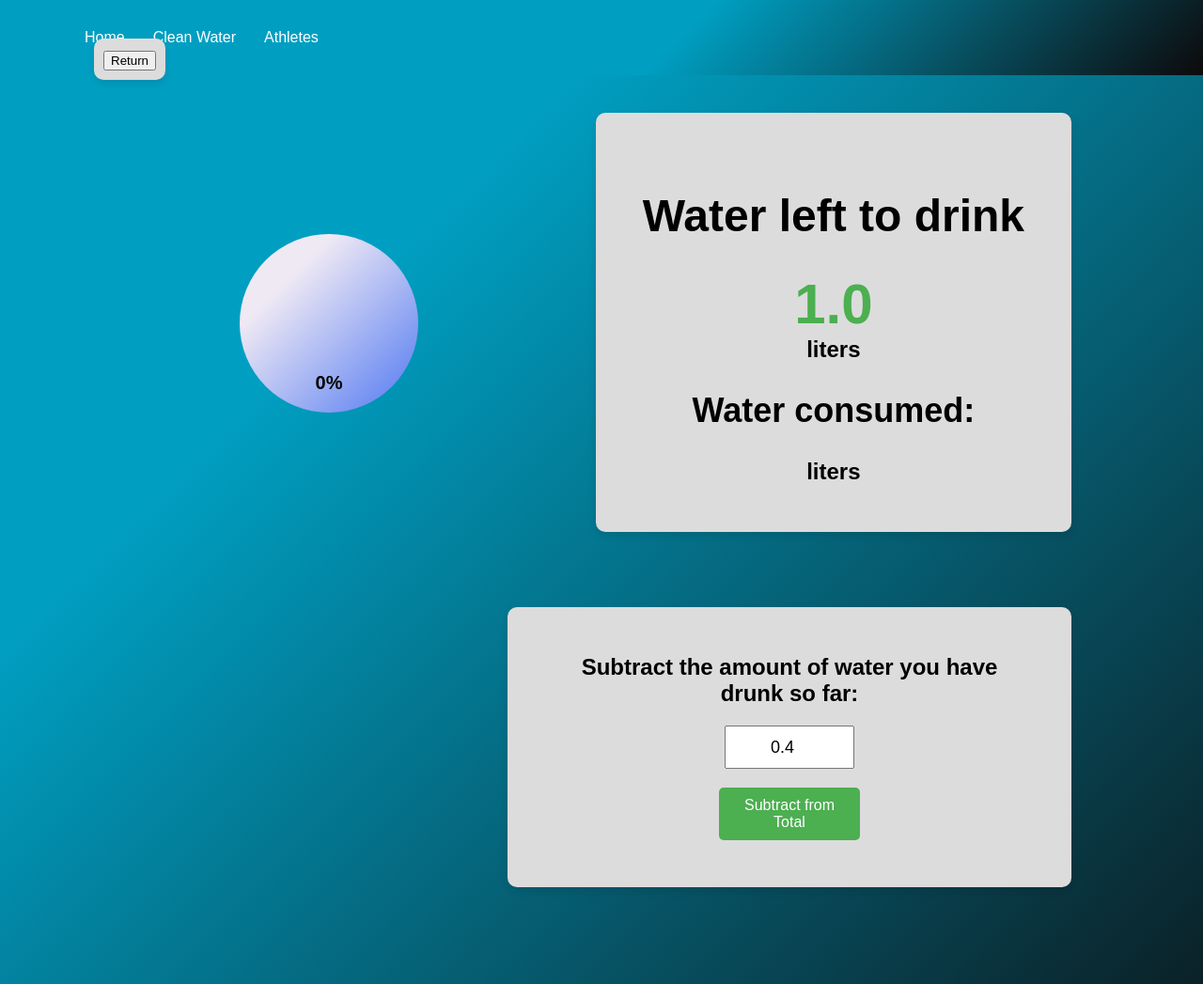
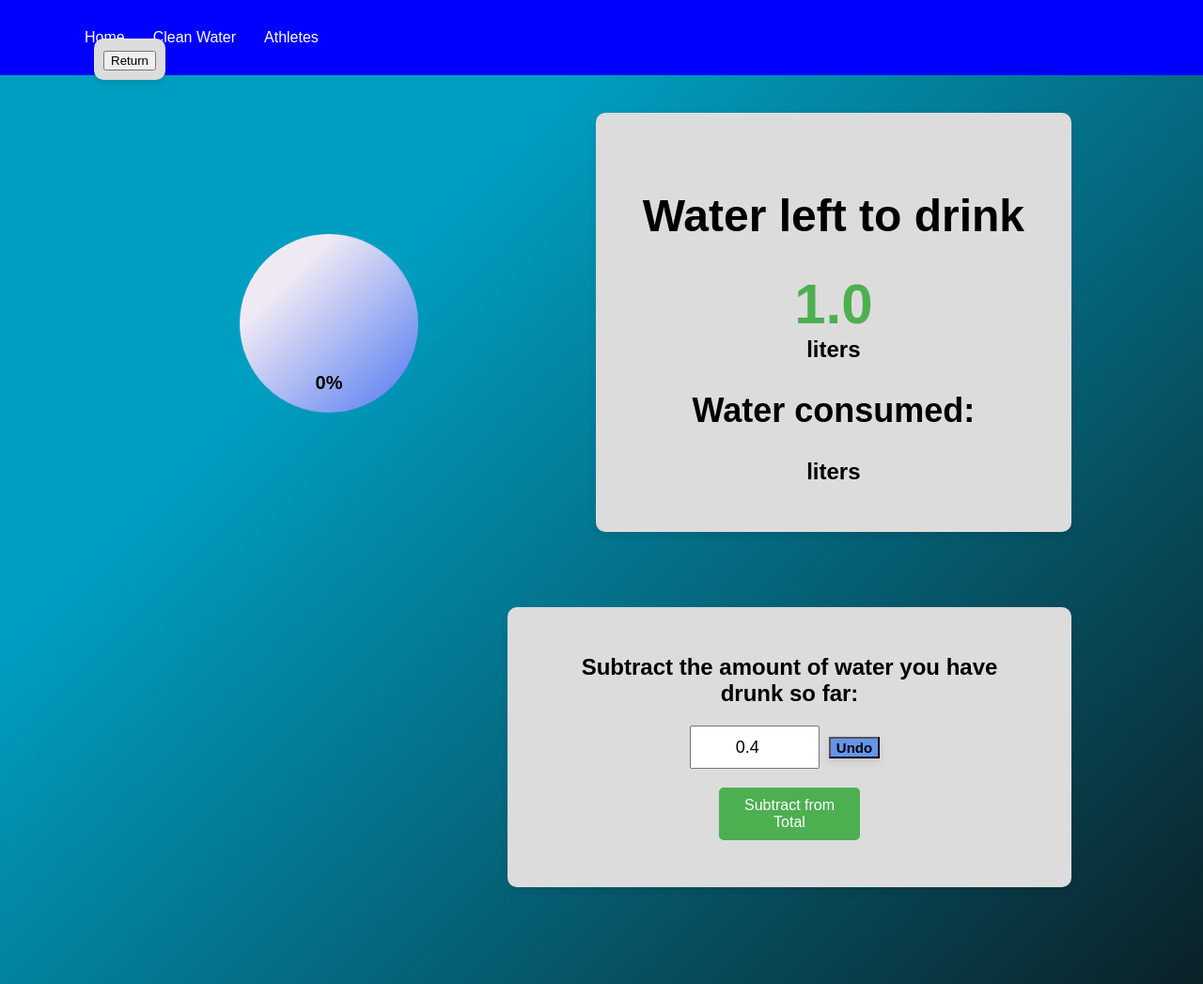
Before and after one commit to andresarriagadafuentes/DAT257GroupProject, a Flask app: page /waterintake in a window 1280 px wide. Shown: the top 1047 px of the page at 94% size. Run offline with Flask 3, Linux system fonts and the light colour scheme; the visitor is signed in with stand-in values (Sample User, id 1).

Commit message:
Undobutton

```diff
--- a/templates/waterintake.html
+++ b/templates/waterintake.html
@@ -84,8 +84,7 @@
     }
 
    header {
-    background-color: #0d0a0b;
-    background-image: linear-gradient(315deg, #0d0a0b  0%, #009fc2 44%);
+    background-color: blue;
     height: 80px;
     display: flex;
     justify-content: space-between;
@@ -133,6 +132,17 @@
       position: fixed;
     }
 
+    .undo {
+      font-size: 15px;
+      font-weight: bold;
+      margin: 10px;
+
+      float: right;
+      background-color: cornflowerblue;
+
+      box-shadow: 0 4px 8px rgba(0, 0, 0, 0.1);
+    }
+
   </style>
 </head>
 <body>
@@ -170,6 +180,7 @@
       Subtract the amount of water you have drunk so far:
       <div id="input-box">
         <input type="number" id="water-input" placeholder="Enter amount of water drank in liters" value="0.4" name="water_detractor">
+        <button class = "undo" id="Undo-button"> Undo </button>
       </div>
       <div>
         <button id="subtract-button">Subtract from Total</button>
@@ -302,12 +313,36 @@
     </svg>
   </div>
  <script>
-
+  const totalWaterIntake = '{{ water_intake }}';
   const waterIntake = '{{ water_intake }}';
   let waterConsumed = 0
   let remainingWaterIntake = parseFloat(waterIntake);
   const waterGoal = parseFloat(waterIntake);
   document.getElementById('water-intake').textContent = remainingWaterIntake.toFixed(1);
+
+  document.getElementById('Undo-button').addEventListener('click', () => {
+    const waterDrank = parseFloat(document.getElementById('water-input').value);
+    if (isNaN(waterDrank) || waterDrank <= 0) {
+      alert('Please enter a valid amount of water');
+    }
+
+    if (isNaN(waterDrank) || waterDrank >= 0) {
+      if (waterConsumed <= 0){alert("WaterConsumed is 0")}
+      else{
+        waterConsumed -= waterDrank;
+        if (waterConsumed < 0) {
+          waterConsumed = 0;
+          remainingWaterIntake = parseFloat(totalWaterIntake);
+          remainingWaterIntake += waterDrank;
+          document.getElementById('water-intake').textContent = remainingWaterIntake.toFixed(1);
+        }
+        else{
+        updatePercent()
+        remainingWaterIntake += waterDrank;
+        document.getElementById('water-intake').textContent = remainingWaterIntake.toFixed(1);
+      }
+      document.getElementById('water-consumed').textContent = waterConsumed.toFixed(2);
+  }}});
 
   document.getElementById('subtract-button').addEventListener('click', () => {
     const waterDrank = parseFloat(document.getElementById('water-input').value);
@@ -332,10 +367,7 @@
   });
 
   document.getElementById('percent').textContent = 0 + '%';
-
-
   let lastPercent = 0;
-
 
 function updateCircle(percent) {
   const circle = document.querySelector('circle');
```
